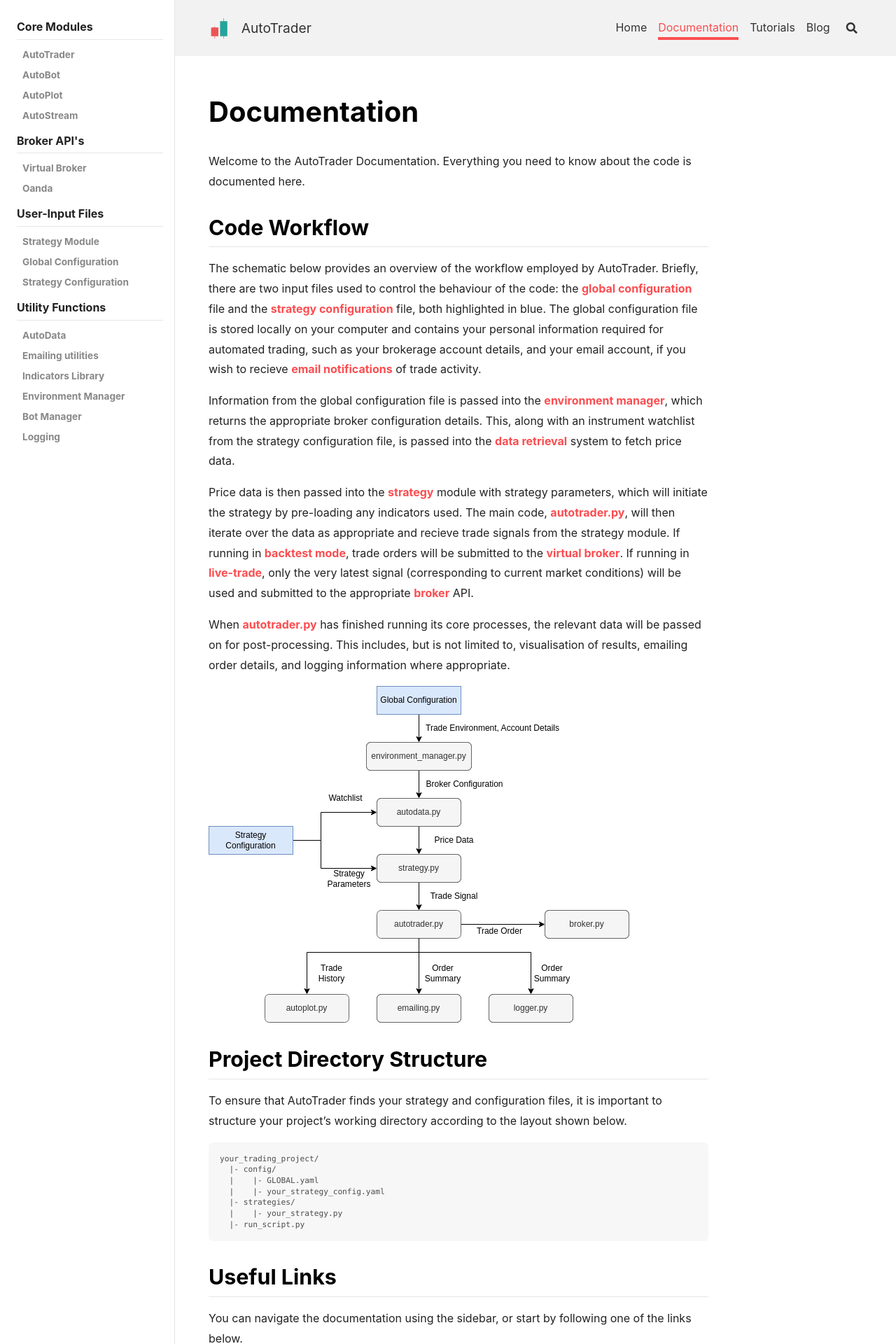
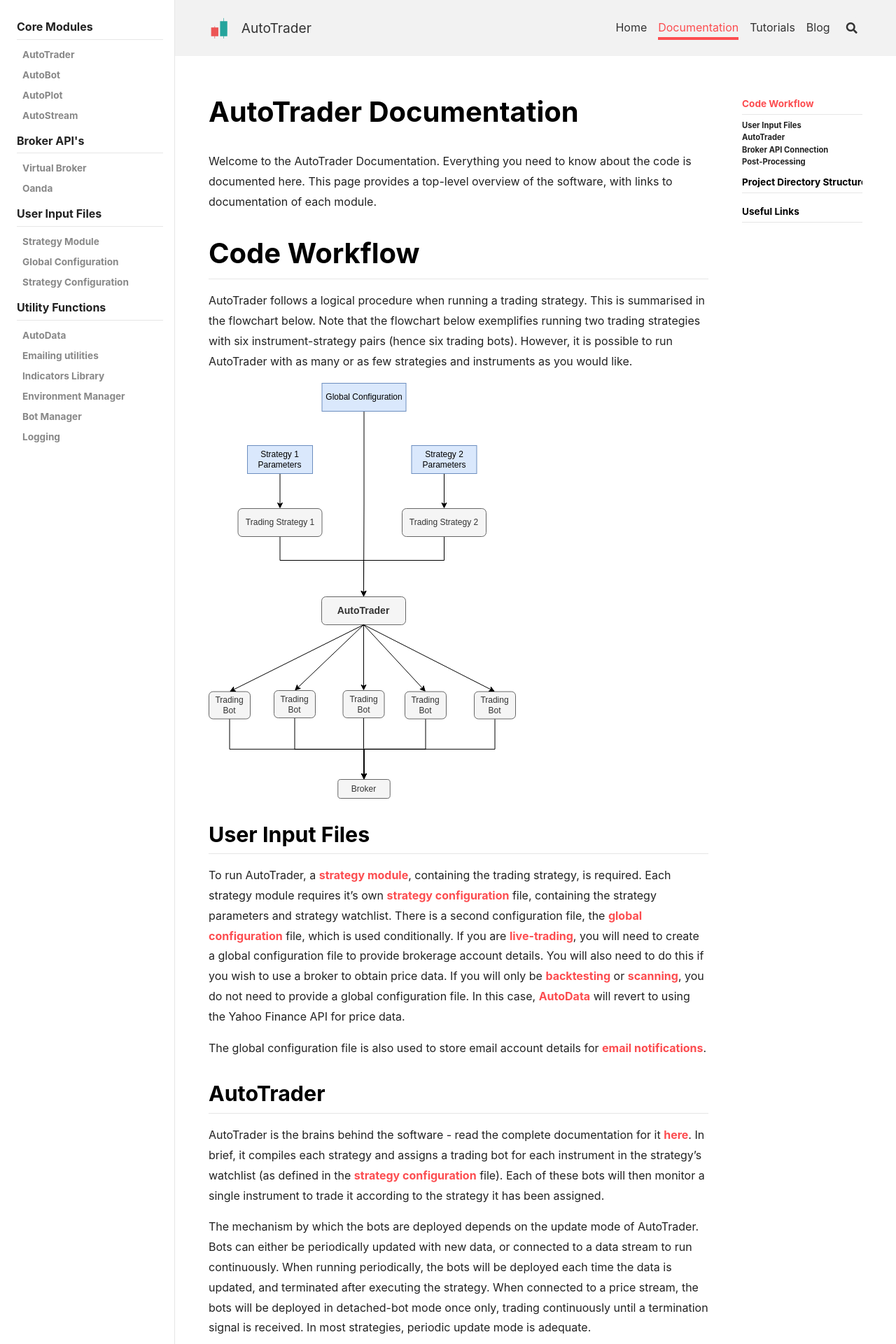
Before and after one commit to kieran-mackle/AutoTrader, a Jekyll site: the page built from content/_documentation/0.0-docs_index.md, in a window 1280 px wide. Shown: the top 1920 px of the page at 70% size. Built offline with Jekyll 4.4.1, drawn with Linux system fonts in a browser that asks for light colours; nearby versions of some CDN libraries; some of the changed text lies outside the part shown.

Commit message:
docs: updated docs landing

````diff
--- a/_data/navigation.yml
+++ b/_data/navigation.yml
@@ -35,7 +35,7 @@
       - title: Oanda
         url: /docs/brokers-oanda
 
-  - title: User-Input Files
+  - title: User Input Files
     children:
       - title: Strategy Module
         url: /docs/strategies
--- a/content/_documentation/0.0-docs_index.md
+++ b/content/_documentation/0.0-docs_index.md
@@ -1,46 +1,68 @@
 ---
-title: Documentation
+title: AutoTrader Documentation
 permalink: docs
 layout: article
 aside:
-  toc: false
+  toc: true
 license: false
 key: docs-homepage
 comment: true
 ---
+
 Welcome to the AutoTrader Documentation. Everything you need to know about the code is documented here.
+This page provides a top-level overview of the software, with links to documentation of each module.
 
-## Code Workflow
-The schematic below provides an overview of the workflow employed by AutoTrader. Briefly, there are two input files
-used to control the behaviour of the code: the [global configuration](docs/configuration-global) file and the
-[strategy configuration](docs/configuration-strategy) file, both highlighted in blue. The global configuration file is
-stored locally on your computer and contains your personal information required for automated trading, such as your
-brokerage account details, and your email account, if you wish to recieve [email notifications](docs/emailing)
-of trade activity.
 
-Information from the global configuration file is passed into the [environment manager](docs/environment-manager), which
-returns the appropriate broker configuration details. This, along with an instrument watchlist from the strategy
-configuration file, is passed into the [data retrieval](docs/autodata) system to fetch price data.
+# Code Workflow
+AutoTrader follows a logical procedure when running a trading strategy. This is summarised in the flowchart below.
+Note that the flowchart below exemplifies running two trading strategies with six instrument-strategy pairs (hence
+six trading bots). However, it is possible to run AutoTrader with as many or as few strategies and instruments as
+you would like.
 
-Price data is then passed into the [strategy](docs/strategies) module with strategy parameters, which will initiate the
-strategy by pre-loading any indicators used. The main code, [autotrader.py](docs/autotrader), will then iterate over the
-data as appropriate and recieve trade signals from the strategy module. If running in [backtest mode](docs/autotrader#backtest-mode),
-trade orders will be submitted to the [virtual broker](docs/brokers-virtual). If running in [live-trade](docs/autotrader#livetrade-mode),
-only the very latest signal (corresponding to current market conditions) will be used and submitted to the appropriate
-[broker](docs/brokers) API.
+![workflow](/AutoTrader/assets/images/code-workflow.svg "AutoTrader Workflow")
 
-When [autotrader.py](docs/autotrader) has finished running its core processes, the relevant data will be passed on for
+## User Input Files
+To run AutoTrader, a [strategy module](docs/strategies), containing the trading strategy, is required. Each strategy module
+requires it's own [strategy configuration](docs/configuration-strategy) file, containing the strategy parameters and strategy
+watchlist. There is a second configuration file, the [global configuration](docs/configuration-global) file, which is used
+conditionally. If you are [live-trading](docs/autotrader#livetrade-mode), you will need to create a global configuration
+file to provide brokerage account details. You will also need to do this if you wish to use a broker to obtain price data.
+If you will only be [backtesting](docs/autotrader#backtest-mode) or [scanning](docs/autotrader#scan-mode), you do not need
+to provide a global configuration file. In this case, [AutoData](docs/autodata) will revert to using the Yahoo Finance
+API for price data.
+
+The global configuration file is also used to store email account details for [email notifications](docs/emailing).
+
+## AutoTrader
+AutoTrader is the brains behind the software - read the complete documentation for it [here](docs/autotrader). In brief,
+it compiles each strategy and assigns a trading bot for each instrument in the strategy's watchlist (as defined in the
+[strategy configuration](docs/configuration-strategy) file). Each of these bots will then monitor a single instrument
+to trade it according to the strategy it has been assigned.
+
+The mechanism by which the bots are deployed depends on the update mode of AutoTrader. Bots can either be periodically
+updated with new data, or connected to a data stream to run continuously. When running periodically, the bots will be
+deployed each time the data is updated, and terminated after executing the strategy. When connected to a price stream,
+the bots will be deployed in detached-bot mode once only, trading continuously until a termination signal is received.
+In most strategies, periodic update mode is adequate.
+
+## Broker API Connection
+Each bot will also be connected to a [broker API](docs/brokers). When they recieve a signal from the trading strategy,
+they will place an order with the broker. This modular structure allows for a seamless transition from backtesting to
+livetrading.
+
+## Post-Processing
+When [AutoTrader](docs/autotrader) has finished running its core processes, the relevant data will be passed on for
 post-processing. This includes, but is not limited to, visualisation of results, emailing order details, and logging
 information where appropriate.
 
-![workflow](/AutoTrader/assets/images/code-workflow.svg "AutoTrader Code Workflow")
 
-## Project Directory Structure
-To ensure that AutoTrader finds your strategy and configuration files, it is important to structure your project's working
-directory according to the layout shown below.
+# Project Directory Structure
+To ensure that AutoTrader finds your strategy and configuration files, your project's working
+directory must be structured according to the layout shown below. See the
+[demo repository](https://github.com/kieran-mackle/autotrader-demo/) for an example of this structure.
 
 ```
-your_trading_project/
+home_dir/
   |- config/
   |    |- GLOBAL.yaml
   |    |- your_strategy_config.yaml
@@ -50,12 +72,12 @@
 ```
 
 
-## Useful Links
+# Useful Links
 You can navigate the documentation using the sidebar, or start by following one of the links below.
 
-[AutoTrader Code](docs/autotrader): Details of the main code executable.
+[AutoTrader Code](docs/autotrader): Details of the main code.
 
-[Strategy Files](docs/strategies): This provides details of the strategy scripts used by AutoTrader.
+[Strategy Files](docs/strategies): Details of the strategy modules required to run AutoTrader.
 
 [Configuration Files](docs/configuration): Details of the configuration files used to configure AutoTrader.
 
````
Also changed, not shown: assets/images/code-workflow.svg.
